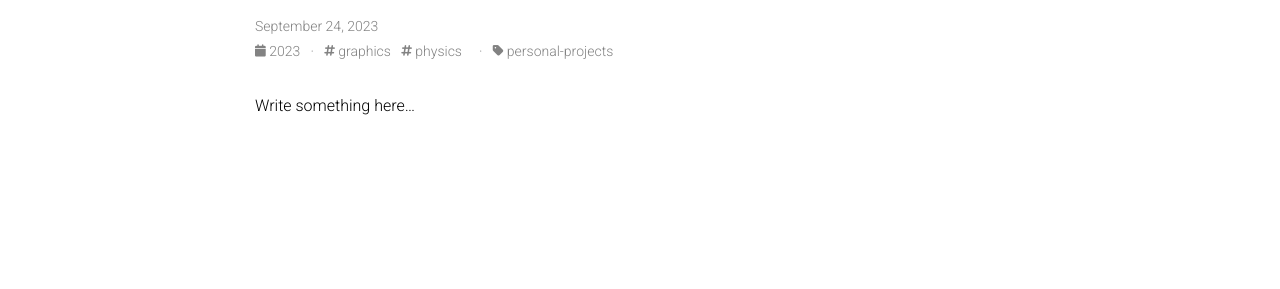
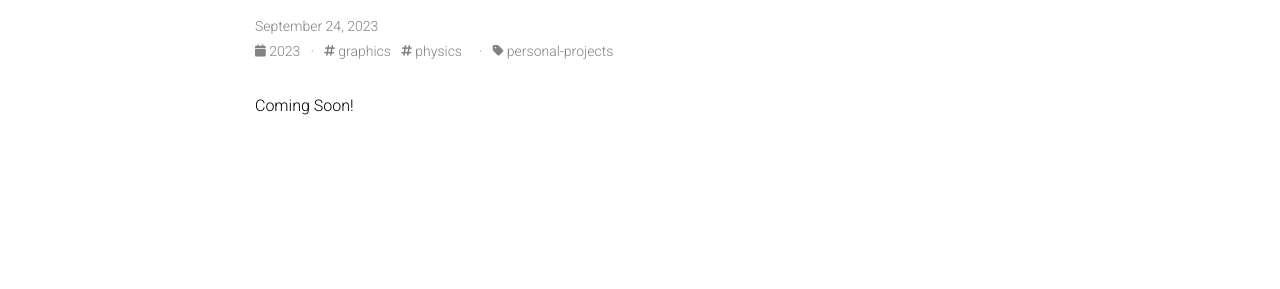
Before and after one commit to jinhgkim/jinhgkim.github.io, a Jekyll site: the page built from _posts/2023-09-24-Fluid-Simulation.md, in a window 1280 px wide. Shown: the part 145-434 px from the top of the page. Built offline with Jekyll 4.4.1, drawn with Linux system fonts in a browser that asks for light colours; comment, search, counter and statistics services are not loaded; a style sheet for code colours, icons or effects is not loaded.

```diff
--- a/_posts/2023-09-24-Fluid-Simulation.md
+++ b/_posts/2023-09-24-Fluid-Simulation.md
@@ -7,4 +7,8 @@ tags: graphics physics
 categories: personal-projects
 ---
 
-Write something here...
+Coming Soon!
+
+<!-- Unity, C++ https://edom18.medium.com/how-to-make-c-dll-and-use-it-in-unity-292624f9e87a
+
+How to set up a Unity project on GitHub https://unityatscale.com/unity-version-control-guide/how-to-setup-unity-project-on-github/ -->
```
Also changed, not shown: 1 other file.
